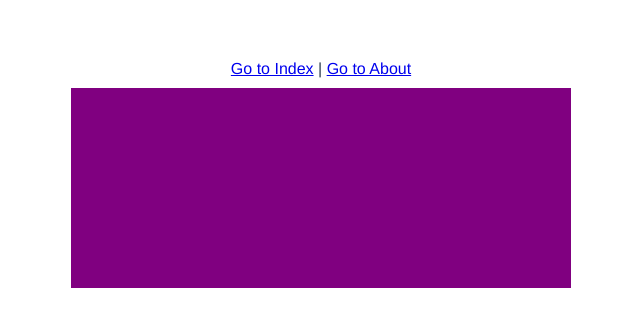
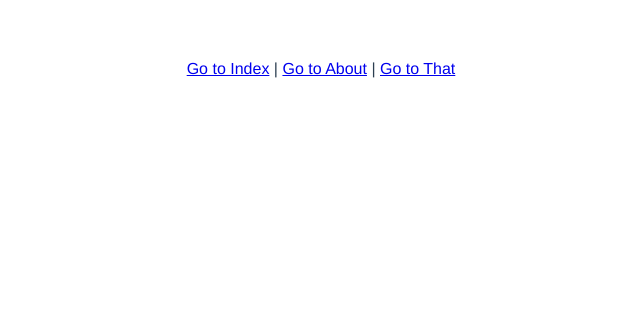
Before and after one commit to askwuxue/note_source, a Vue app in the folder vue/vue-router/: page / in a window 1280 px wide. Shown: the top 326 px of the page, without its empty margins (319-959 px from the left). Built offline with nearby package versions, Linux system fonts and the light colour scheme.

Commit message:
router-view and router-link usage

```diff
--- a/vue/vue-router/src/App.vue
+++ b/vue/vue-router/src/App.vue
@@ -1,7 +1,8 @@
 <template>
   <div id="app">
     <router-link to="/index">Go to Index</router-link> |
-    <router-link to="/about">Go to About</router-link>
+    <router-link to="/about">Go to About</router-link> |
+    <router-link to="/that">Go to That</router-link>
     <div class="main">
       <!-- 路由出口 -->
       <!-- 利用vue响应式: current -->
@@ -28,10 +29,10 @@ export default {
 .main {
   margin: 10px auto;
   width: 500px;
-  height: 200px;
+  /* height: 200px; */
   color: #fff;
   background-color: purple;
   text-align: center;
-  line-height: 200px;
+  /* line-height: 200px; */
 }
 </style>
```
